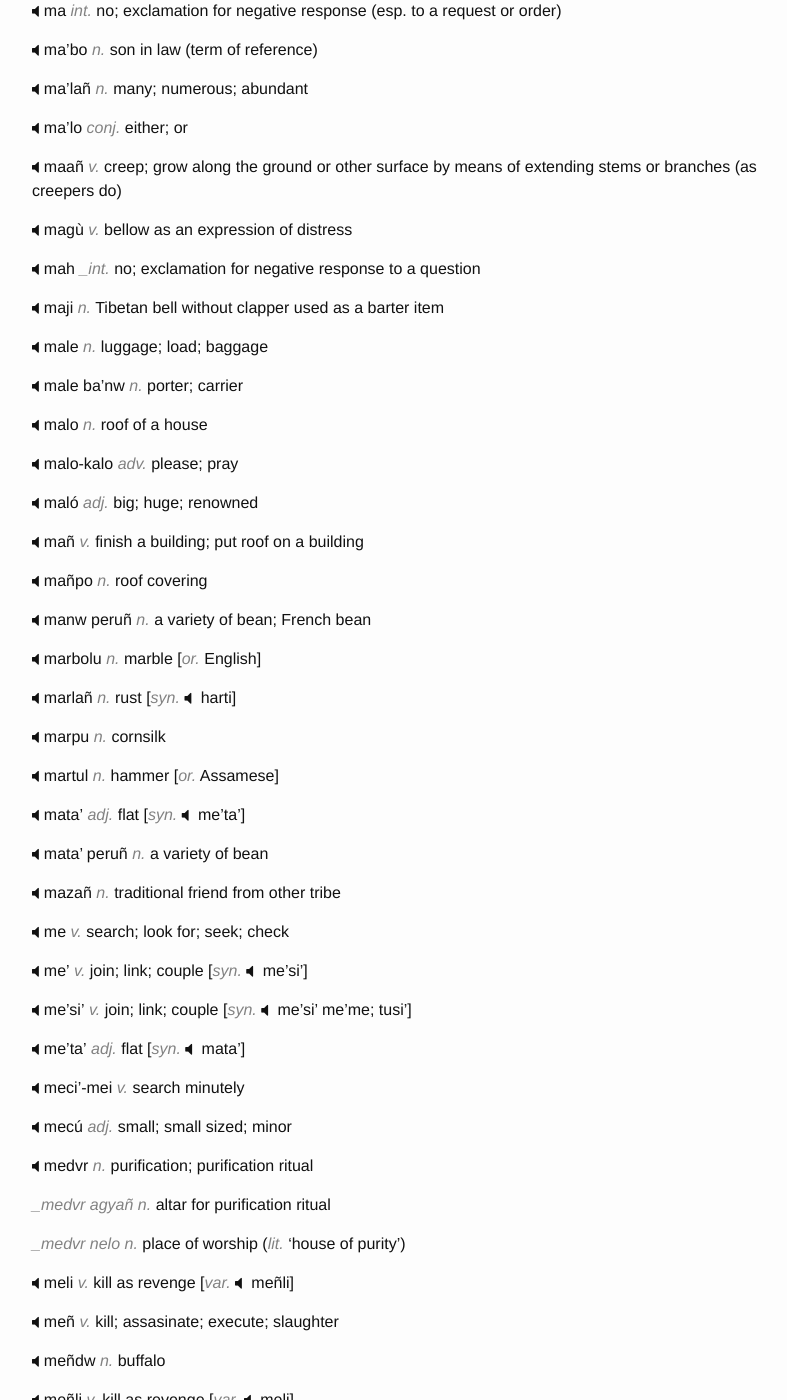
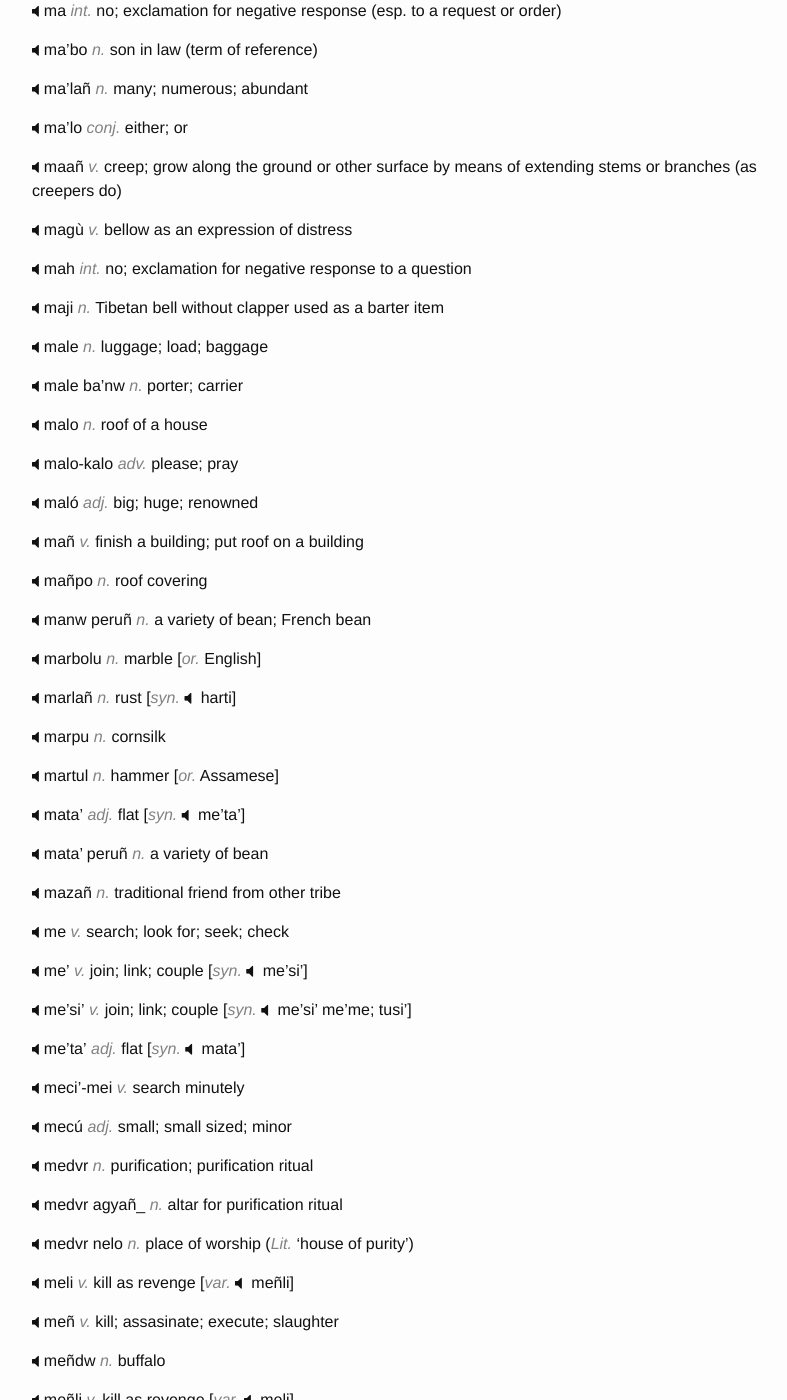
Before and after one commit to hacksparrow/language.apatani.org, a Jekyll site: the page built from dictionary/m.md, in a window 1280 px wide and 1400 px high, scrolled down 283 px. Shown: the whole window, without its empty margins (238-1025 px from the left). Built offline with Jekyll 4.4.1, drawn with Linux system fonts in a browser that asks for light colours; nearby versions of some CDN libraries; comment, search, counter and statistics services are not loaded; some of the changed text lies outside the part shown.

Commit message:
Update m.md

```diff
--- a/dictionary/m.md
+++ b/dictionary/m.md
@@ -24,7 +24,7 @@
 __magù__	_v._	bellow as an expression of distress
 
 
-__mah__	__int._	no; exclamation for negative response to a question
+__mah__	_int._	no; exclamation for negative response to a question
 
 
 __maji__	_n._	Tibetan bell without clapper used as a barter item
@@ -96,10 +96,10 @@
 __medvr__	_n._ 	purification; purification ritual
 
 
-__medvr agyañ_	_n._	altar for purification ritual
+__medvr__ agyañ_	_n._	altar for purification ritual
 
 
-__medvr nelo_	_n._	place of worship (_lit._ 'house of purity')
+__medvr nelo__	_n._	place of worship (_Lit._ 'house of purity')
 
 
 __meli__	_v._	kill as revenge	[_var._	meñli]
@@ -171,10 +171,10 @@
 __mi'ye'-gohe'__	_v._	signal; making gesture by winking
 
 
-__mida_	_n._	a part of marriage ceremony
+__mida__	_n._	a part of marriage ceremony
 
 
-__midiñ_	_n._	nursery for paddy; seed bed
+__midiñ__	_n._	nursery for paddy; seed bed
 
 
 __mifa bari'__	_n._	whirlwind	[_syn._	ro bari']
@@ -402,7 +402,7 @@
 __muñ-sa__	_n._	romance; courtship; love affair	[_Ent._	muñdo (girlfriend) + saado (boyfriend)]
 
 
-__muñdo__	_n._	girlfriend; female lover	[_syn._	zimuñ]	[_ant._	Saado]
+__muñdo__	_n._	girlfriend; female lover	[_syn._	zimuñ]	[_ant._	saado]
 
 
 __mura__	_n._	seat
```
